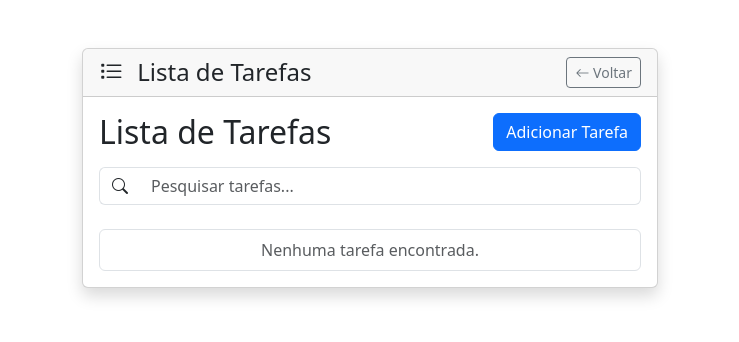
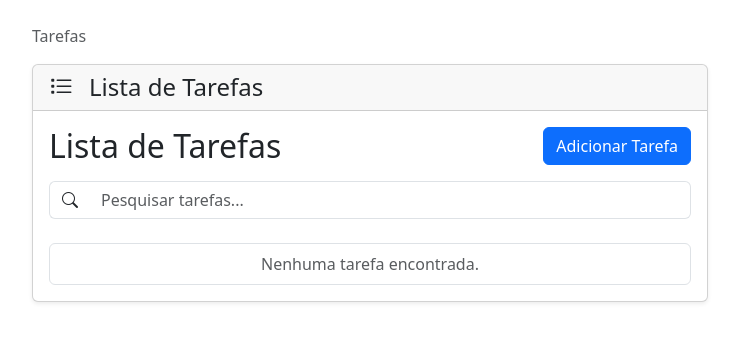
Before and after one commit to andrepim97/todo-list, a Vue app: page / in a window 1280 px wide. Shown: the top 342 px of the page, without its empty margins (270-1009 px from the left). Built offline with nearby package versions, Linux system fonts and the light colour scheme.

Commit message:
Implement breadcrumbs on PageWrapper

```diff
--- a/src/components/PageWrapper.vue
+++ b/src/components/PageWrapper.vue
@@ -1,12 +1,27 @@
 <template>
-    <div class="container mt-5" style="max-width: 600px;">
-        <div class="card shadow rounded">
+    <div class="container mt-4" style="max-width: 700px;">
+        <nav v-if="breadcrumbs.length" aria-label="breadcrumb" class="mb-3">
+            <ol class="breadcrumb bg-transparent px-0">
+                <li v-for="(crumb, index) in breadcrumbs" :key="index" class="breadcrumb-item"
+                    :class="{ active: index === breadcrumbs.length - 1 }" aria-current="page">
+                    <template v-if="index !== breadcrumbs.length - 1">
+                        <router-link :to="crumb.link">{{ crumb.text }}</router-link>
+                    </template>
+                    <template v-else>
+                        {{ crumb.text }}
+                    </template>
+                </li>
+            </ol>
+        </nav>
+
+        <div class="card shadow-sm rounded">
             <div class="card-header d-flex justify-content-between align-items-center">
-                <h4 class="mb-0">
-                    <slot name="icon"></slot> {{ title }}
+                <h4 class="mb-0 d-flex align-items-center gap-2">
+                    <slot name="icon" />
+                    {{ title }}
                 </h4>
                 <router-link v-if="showBack" to="/" class="btn btn-outline-secondary btn-sm">
-                    <i class="bi bi-arrow-left"></i> Voltar
+                    <i class="bi bi-arrow-left"></i> Back
                 </router-link>
             </div>
             <div class="card-body">
@@ -18,10 +33,25 @@
 
 <script setup>
 defineProps({
-    title: String,
+    title: {
+        type: String,
+        required: true
+    },
     showBack: {
         type: Boolean,
         default: true
+    },
+    breadcrumbs: {
+        type: Array,
+        default: () => []
+        /*
+          Expected format:
+          [
+            { text: 'Home', link: '/' },
+            { text: 'Tasks', link: '/tasks' },
+            { text: 'Details' } // Last item has no link
+          ]
+        */
     }
 })
 </script>
--- a/src/components/TodoItemForm.vue
+++ b/src/components/TodoItemForm.vue
@@ -1,30 +1,15 @@
 <template>
-  <PageWrapper :title="isEditar ? 'Editar Tarefa' : 'Adicionar Nova Tarefa'">
+  <PageWrapper :title="isEditar ? 'Editar Tarefa' : 'Adicionar Nova Tarefa'" :breadcrumbs="breadcrumbs">
     <template #icon>
       <i class="bi bi-pencil-square me-2"></i>
     </template>
 
     <div>
-      <Input
-        v-model="novaTarefa.nome"
-        label="Nome"
-        placeholder="Nome da tarefa"
-        required
-        :error="erros.nome"
-        @input="ativarValidacao"
-      />
-      <Input
-        v-model="novaTarefa.descricao"
-        label="Descrição"
-        placeholder="Descrição da tarefa"
-        @input="ativarValidacao"
-      />
-      <Input
-        v-model="novaTarefa.dataLimite"
-        label="Data Limite"
-        type="date"
-        @input="ativarValidacao"
-      />
+      <Input v-model="novaTarefa.nome" label="Nome" placeholder="Nome da tarefa" required :error="erros.nome"
+        @input="ativarValidacao" />
+      <Input v-model="novaTarefa.descricao" label="Descrição" placeholder="Descrição da tarefa"
+        @input="ativarValidacao" />
+      <Input v-model="novaTarefa.dataLimite" label="Data Limite" type="date" @input="ativarValidacao" />
 
       <div class="mb-3">
         <label for="prioridade" class="form-label">Prioridade</label>
@@ -75,11 +60,18 @@ const erros = ref({
 
 const formTentado = ref(false)
 
+const breadcrumbs = ref([])
+
 onMounted(() => {
   const id = route.params.id
   if (id) {
     const tarefas = JSON.parse(localStorage.getItem('tarefas') || '[]')
     const tarefaExistente = tarefas.find(t => t.id.toString() === id)
+
+    breadcrumbs.value = [
+      { text: 'Tarefas', link: '/' },
+      { text: tarefaExistente.nome, link: '/show' + id }
+    ]
 
     if (tarefaExistente) {
       isEditar.value = true
@@ -87,6 +79,12 @@ onMounted(() => {
     } else {
       router.push('/')
     }
+  } else {
+
+    breadcrumbs.value = [
+      { text: 'Tarefas', link: '/' },
+      { text: 'Nova Tarefa', link: '/add' }
+    ]
   }
 })
 
--- a/src/components/TodoItemShow.vue
+++ b/src/components/TodoItemShow.vue
@@ -1,5 +1,5 @@
 <template>
-  <PageWrapper v-if="tarefa" title="Detalhes da Tarefa">
+    <PageWrapper v-if="tarefa" title="Detalhes da Tarefa" :breadcrumbs="breadcrumbs">
         <template #icon>
             <i class="bi bi-list-check me-2"></i>
         </template>
@@ -69,6 +69,11 @@ const route = useRoute()
 const router = useRouter()
 const tarefa = ref(null)
 
+const breadcrumbs = [
+    { text: 'Tarefas', link: '/' },
+    { text: 'Detalhes', link: "/show" + route.params.id },
+]
+
 const carregarTarefa = () => {
     const tarefas = JSON.parse(localStorage.getItem('tarefas') || '[]')
     tarefa.value = tarefas.find(t => t.id.toString() === route.params.id)
--- a/src/components/TodoList.vue
+++ b/src/components/TodoList.vue
@@ -1,5 +1,5 @@
 <template>
-  <PageWrapper title="Lista de Tarefas">
+  <PageWrapper title="Lista de Tarefas" :show-back="false" :breadcrumbs="breadcrumbs">
     <template #icon>
       <i class="bi bi-list-task me-2"></i>
     </template>
@@ -51,6 +51,10 @@ const { tarefas, carregar } = useTarefas()
 
 const termoPesquisa = ref('')
 
+const breadcrumbs = [
+  { text: 'Tarefas', link: '/' },
+]
+
 const tarefasFiltradas = computed(() => {
   if (!termoPesquisa.value.trim()) return tarefas.value
   return tarefas.value.filter(tarefa =>
```
Lines whose indentation alone changed are shown as unchanged.
